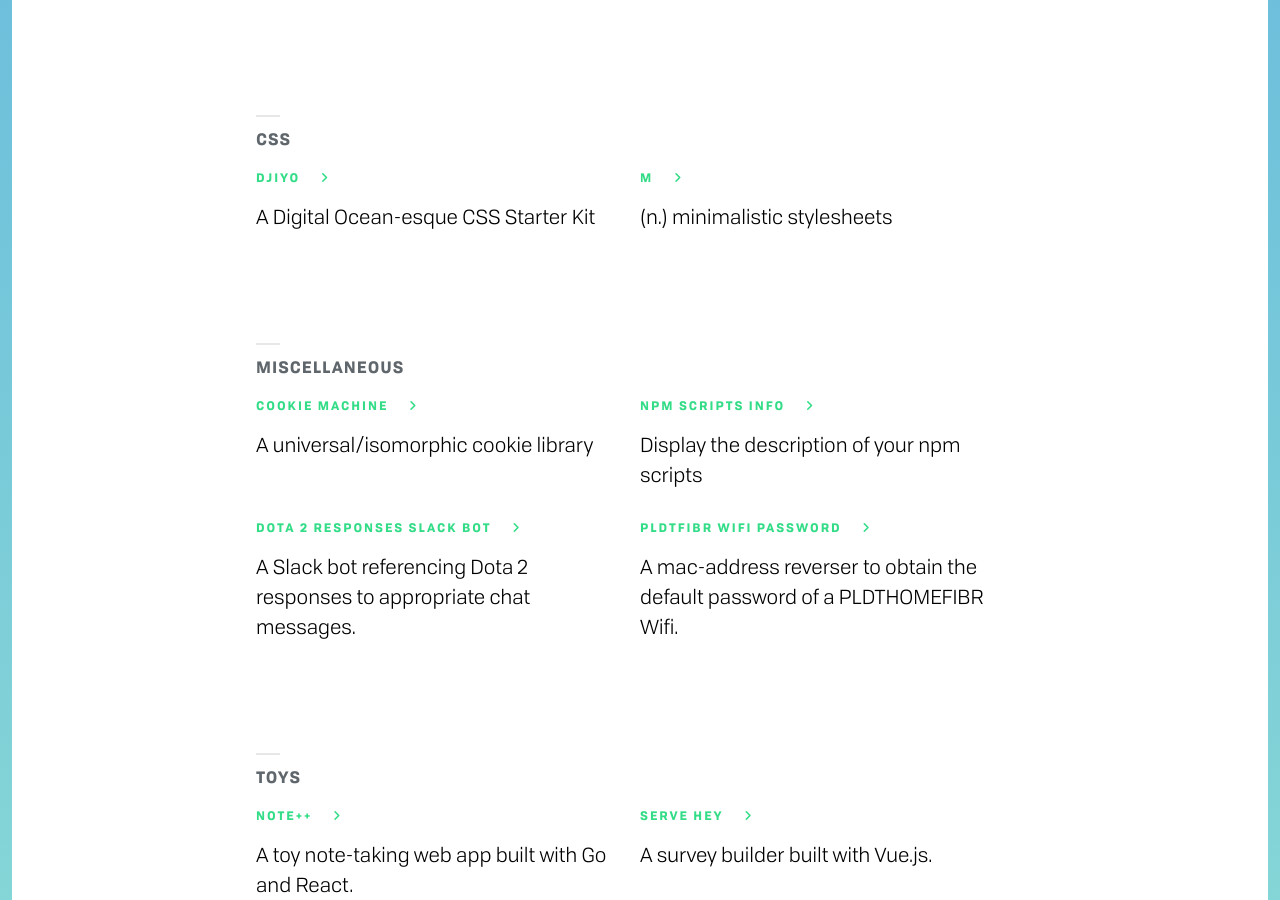
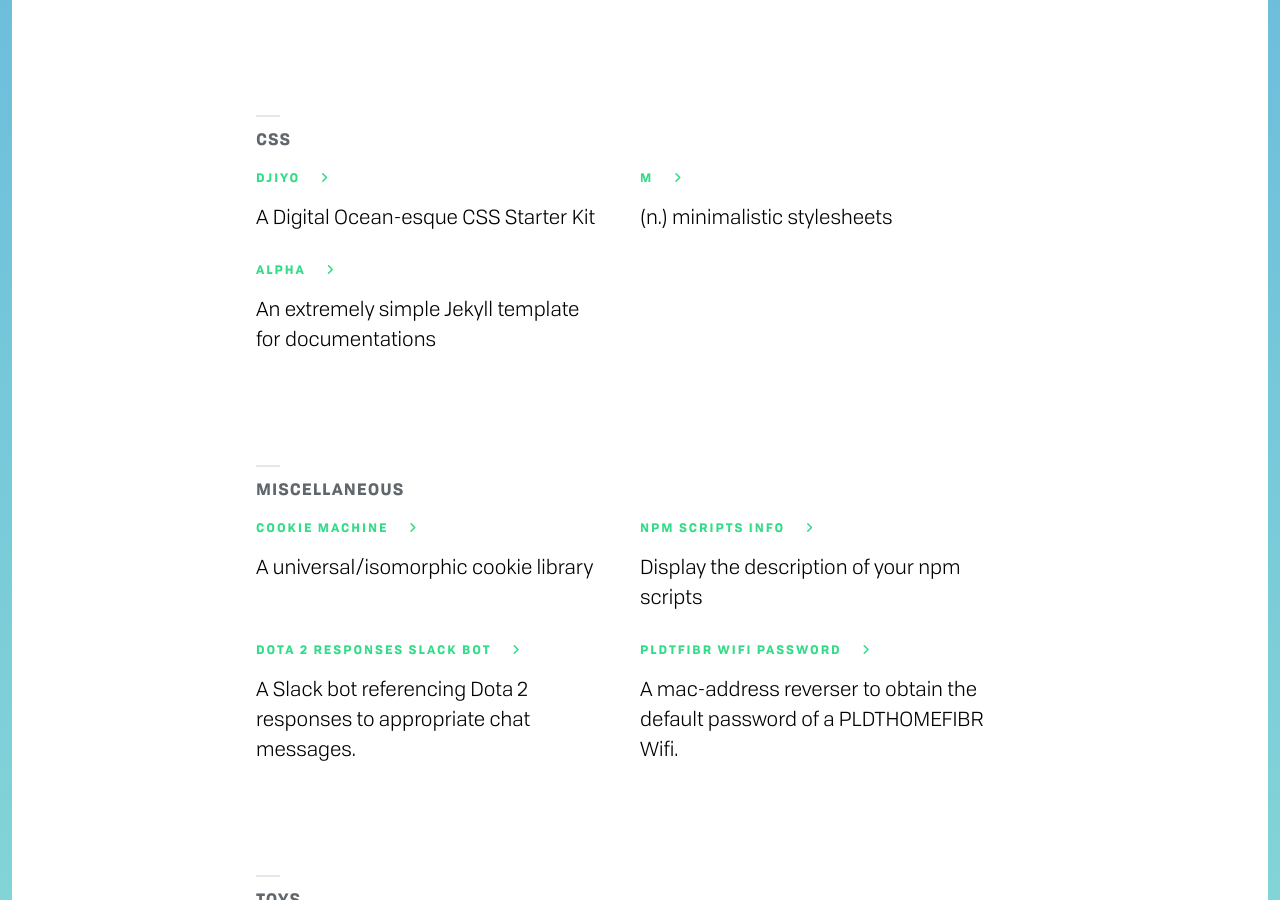
Before and after one commit to srph/websait, a Jekyll site: the page built from lab.html, in a window 1280 px wide and 900 px high, scrolled down 1141 px. Built offline with Jekyll 4.4.1, drawn with Linux system fonts in a browser that asks for light colours; nearby versions of some CDN libraries.

Commit message:
Add alpha

```diff
--- a/lab.html
+++ b/lab.html
@@ -55,6 +55,10 @@ projects:
         title: m
         description: (n.) minimalistic stylesheets
         url: https://github.com/srph/m
+      -
+        title: Alpha
+        description: An extremely simple Jekyll template for documentations
+        url: https://github.com/srph/alpha
   -
     section: Miscellaneous
     projects:
```
